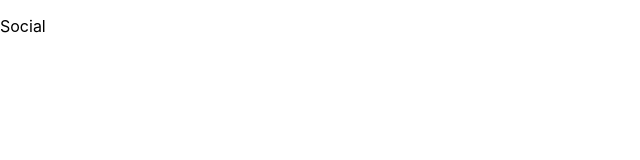
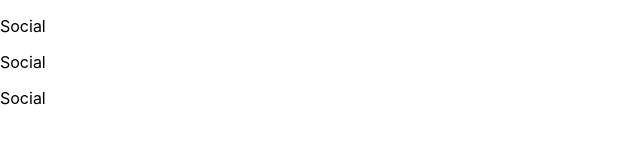
Before and after one commit to RedregeX/SocialNetwork, a React (Create React App) app: page / in a window 1280 px wide. Shown: the top 160 px of the page, without its empty margins (0-640 px from the left). Built offline with nearby package versions, Linux system fonts and the light colour scheme.

Commit message:
New components

```diff
--- a/src/App.js
+++ b/src/App.js
@@ -1,10 +1,16 @@
 import logo from './logo.svg';
 import './App.css';
-import Header from './Header';
+import Header from './header/Header';
+import Profile from './profile/Profile';
+import Sidebar from './SideBar/Sidebar';
 
 function App() {
   return (
-    <Header />
+    <>
+      <Header />
+      <Profile />
+      <Sidebar />
+    </>
   );
 }
 
--- /dev/null
+++ b/src/SideBar/Sidebar.jsx
@@ -0,0 +1,9 @@
+function Sidebar() {
+    return (
+      <>
+          <p>Social</p>
+      </>
+    );
+  }
+
+  export default Sidebar;
--- /dev/null
+++ b/src/header/Header.jsx
@@ -0,0 +1,9 @@
+function Header() {
+  return (
+    <>
+        <p>Social</p>
+    </>
+  );
+}
+
+export default Header;
--- /dev/null
+++ b/src/profile/Profile.jsx
@@ -0,0 +1,9 @@
+function Profile() {
+    return (
+      <>
+          <p>Social</p>
+      </>
+    );
+  }
+
+  export default Profile;
```
